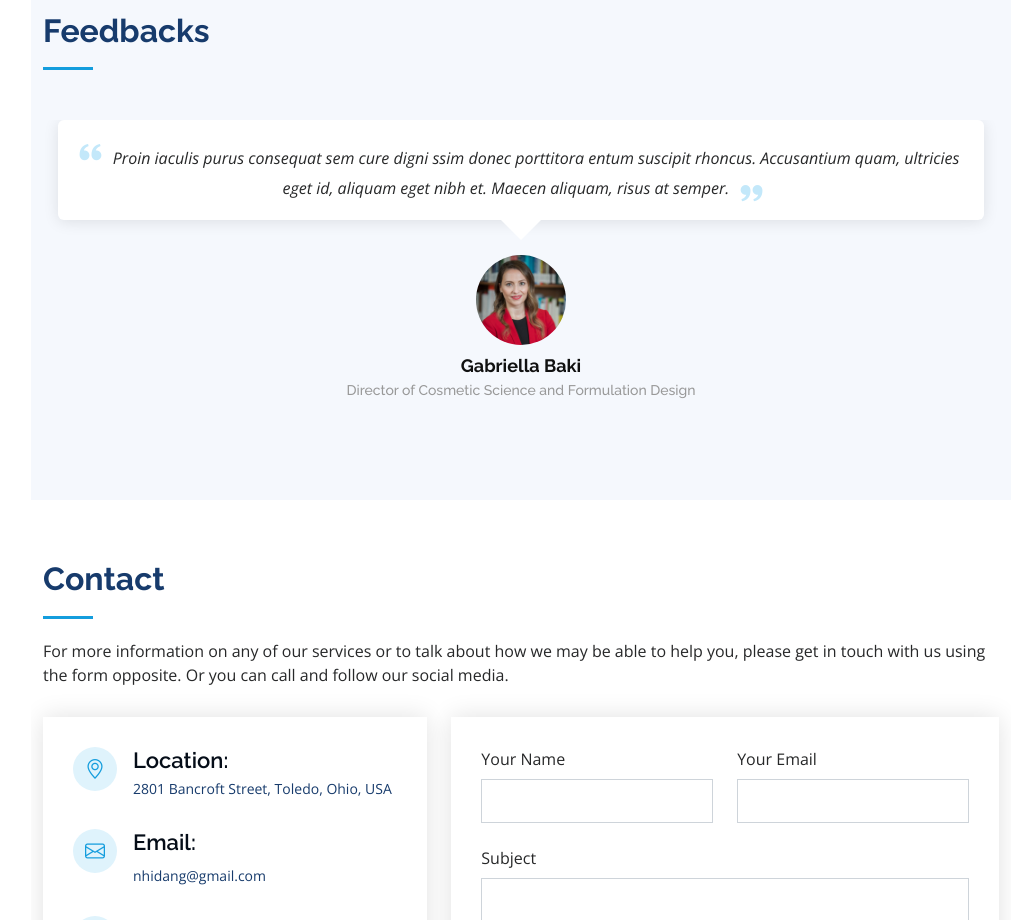
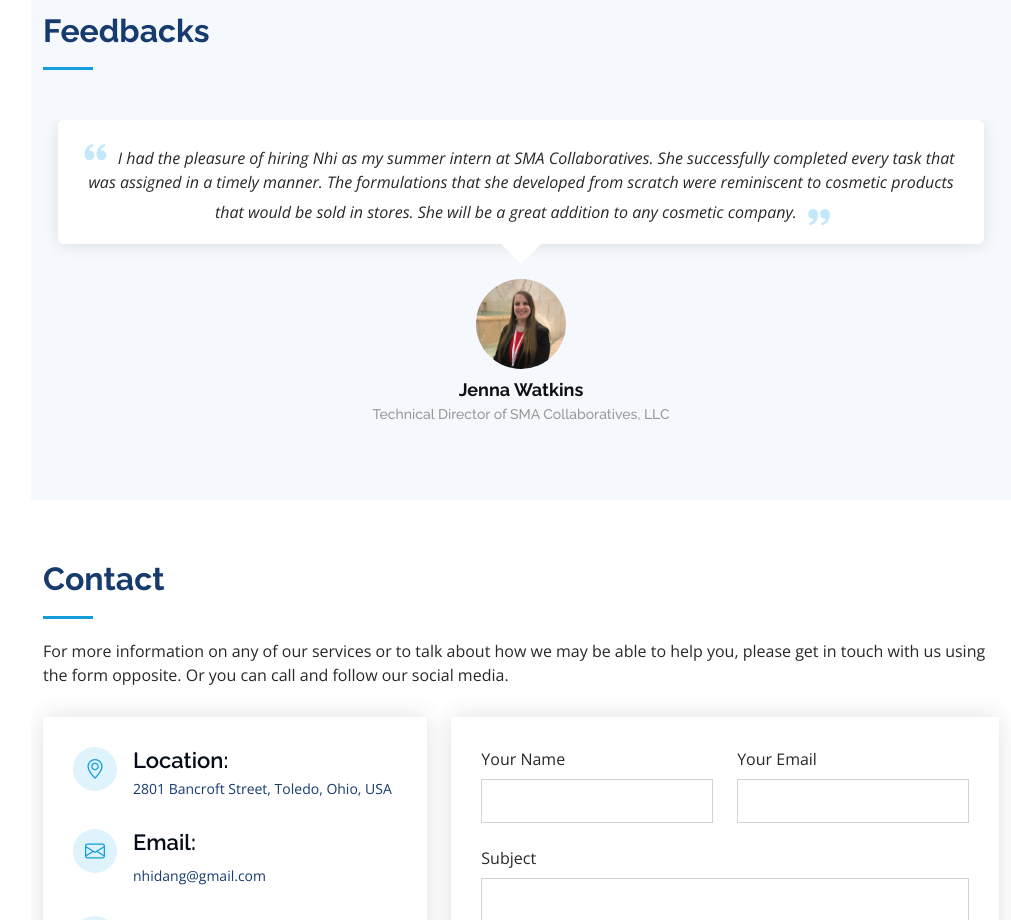
Before and after one commit to nhijuliedang/portfolio, a plain HTML site: page index.html in a window 1280 px wide. Shown: the part 5040-5960 px from the top of the page, without its empty margins (269-1280 px from the left). Drawn offline with nearby package versions, Linux system fonts and the light colour scheme.

Commit message:
jenna feedbacks

```diff
--- a/index.html
+++ b/index.html
@@ -436,12 +436,12 @@
               <div class="testimonial-item" data-aos="fade-up">
                 <p>
                   <i class="bx bxs-quote-alt-left quote-icon-left"></i>
-                  Proin iaculis purus consequat sem cure digni ssim donec porttitora entum suscipit rhoncus. Accusantium quam, ultricies eget id, aliquam eget nibh et. Maecen aliquam, risus at semper.
+                  I had the pleasure of hiring Nhi as my summer intern at SMA Collaboratives. She successfully completed every task that was assigned in a timely manner. The formulations that she developed from scratch were reminiscent to cosmetic products that would be sold in stores. She will be a great addition to any cosmetic company.
                   <i class="bx bxs-quote-alt-right quote-icon-right"></i>
                 </p>
-                <img src="assets/img/testimonials/baki.jpg" class="testimonial-img" alt="">
-                <h3>Gabriella Baki</h3>
-                <h4>Director of Cosmetic Science and Formulation Design</h4>
+                <img src="assets/img/testimonials/jenna.jpg" class="testimonial-img" alt="">
+                <h3>Jenna Watkins</h3>
+                <h4>Technical Director of SMA Collaboratives, LLC</h4>
               </div>
             </div><!-- End testimonial item -->
 
```
Also changed, not shown: assets/img/testimonials/jenna.jpg (added).
